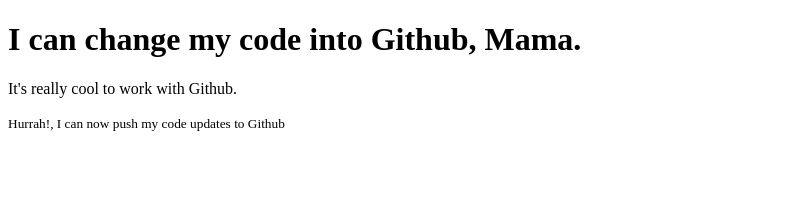
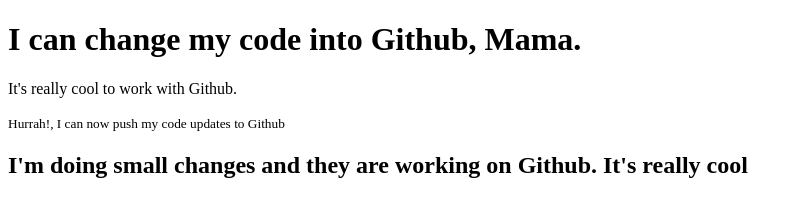
Before and after one commit to ihasan-iftekhar/my-first-repo, a plain HTML site: page index.html in a window 1280 px wide. Shown: the whole page, without its empty margins (0-802 px from the left). Drawn offline with Linux system fonts and the light colour scheme.

Commit message:
Another Edit

```diff
--- a/index.html
+++ b/index.html
@@ -11,5 +11,7 @@
     <h1>I can change my code into Github, Mama.</h1>
     <p>It's really cool to work with Github.</p>
     <small>Hurrah!, I can now push my code updates to Github</small>
+
+    <h2>I'm doing small changes and they are working on Github. It's really cool</h2>
 </body>
 </html>
```
